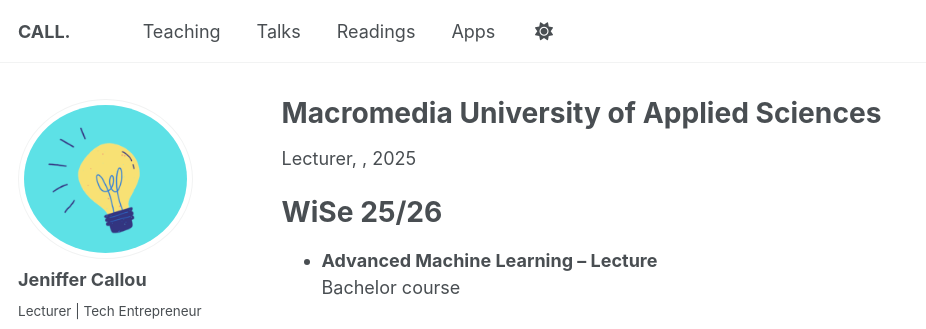
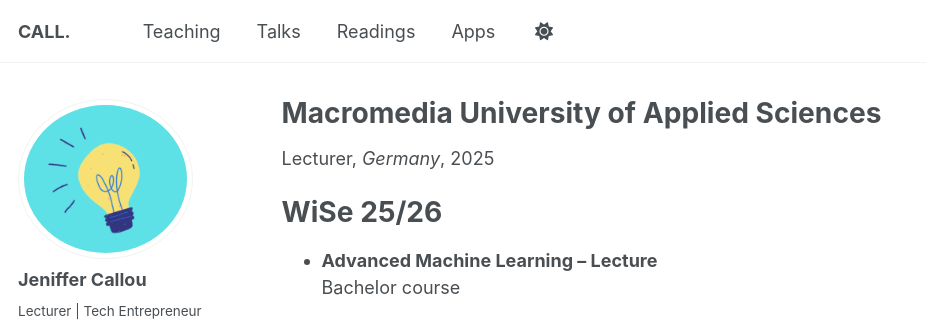
Before and after one commit to JenCall/jencall.github.io, a Jekyll site: the page built from _teaching/2015-spring-teaching-2.md, in a window 1280 px wide and 900 px high. Shown: the top 329 px of the window, without its empty margins (0-926 px from the left). Built offline with Jekyll 4.4.1, drawn with Linux system fonts in a browser that asks for light colours; a script that is not in the unit is left out.

Commit message:
Add venue and date to teaching entry

```diff
--- a/_teaching/2015-spring-teaching-2.md
+++ b/_teaching/2015-spring-teaching-2.md
@@ -3,6 +3,8 @@ title: "Macromedia University of Applied Sciences"
 collection: teaching
 type: "Lecturer"
 permalink: /teaching/macromedia
+venue: "Germany"
+date: 2025-10-01
 location: "Germany"
 ---
 
```
